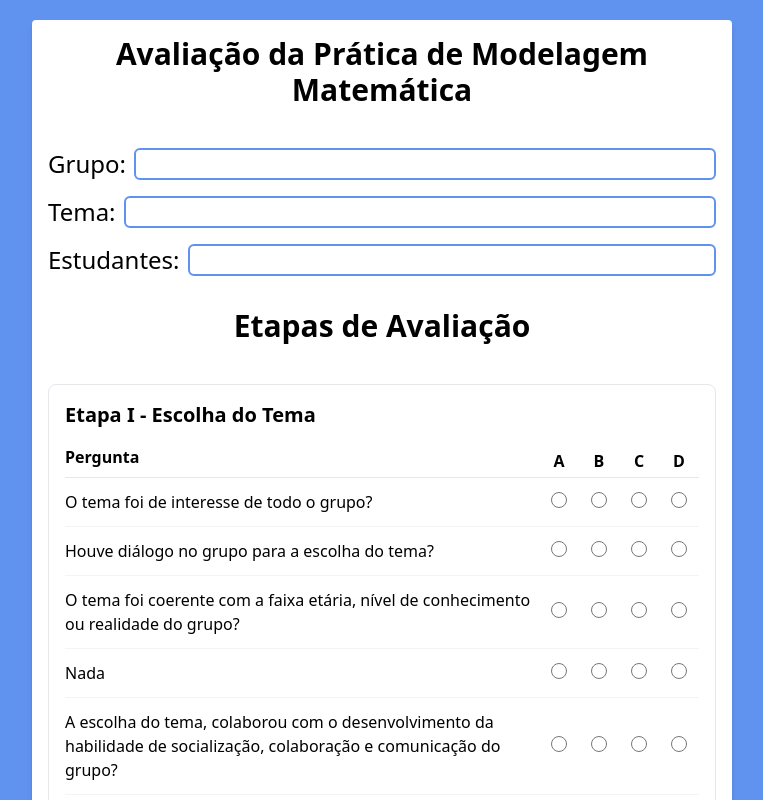
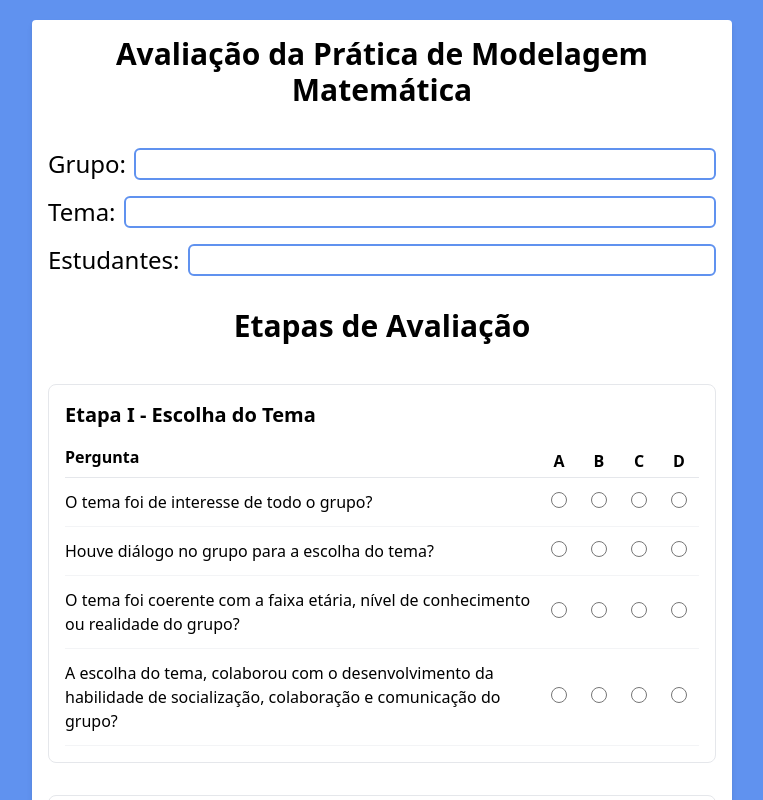
Before and after one commit to PabloSaldanhadaLuz/mestrado, a Next.js app: page /criar-avaliacao in a window 1280 px wide. Shown: the top 800 px of the page, without its empty margins (258-1021 px from the left). Built offline with nearby package versions, Linux system fonts and the light colour scheme.

Commit message:
Update Etapa.tsx

```diff
--- a/src/components/EtapasAvaliacao/Etapa.tsx
+++ b/src/components/EtapasAvaliacao/Etapa.tsx
@@ -3,7 +3,6 @@ export const etapas = {
     "O tema foi de interesse de todo o grupo?",
     "Houve diálogo no grupo para a escolha do tema?",
     "O tema foi coerente com a faixa etária, nível de conhecimento ou realidade do grupo?",
-    "Nada",
     "A escolha do tema, colaborou com o desenvolvimento da habilidade de socialização, colaboração e comunicação do grupo?",
   ],
   "Etapa II - Pesquisa Exploratória": [
```
